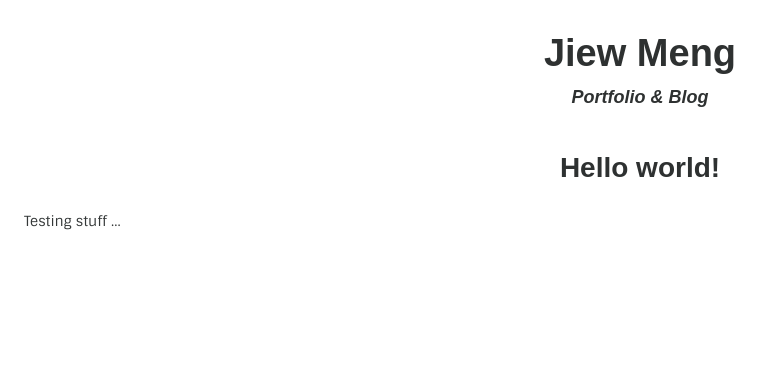
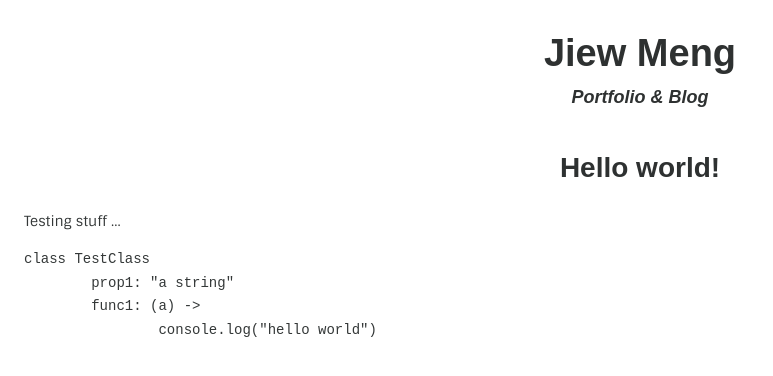
Before and after one commit to jiewmeng/jiewmeng.github.com, a Jekyll site: the page built from _posts/2013-03-29-test-post.md, in a window 1280 px wide. Shown: the top 376 px of the page, without its empty margins (0-773 px from the left). Built offline with Jekyll 4.4.1, drawn with Linux system fonts in a browser that asks for light colours; some web fonts are replaced; Markdown is read by kramdown in place of the engine named in the settings.

```diff
--- a/_posts/2013-03-29-test-post.md
+++ b/_posts/2013-03-29-test-post.md
@@ -7,3 +7,8 @@ layout: post
 # Hello world!
 
 Testing stuff ...
+
+	class TestClass
+		prop1: "a string"
+		func1: (a) ->
+			console.log("hello world")
```
